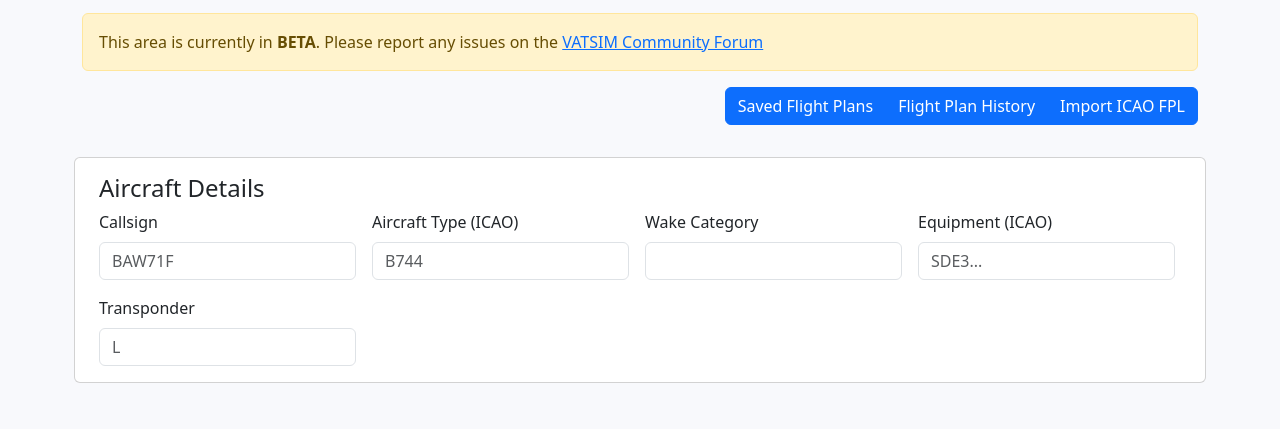
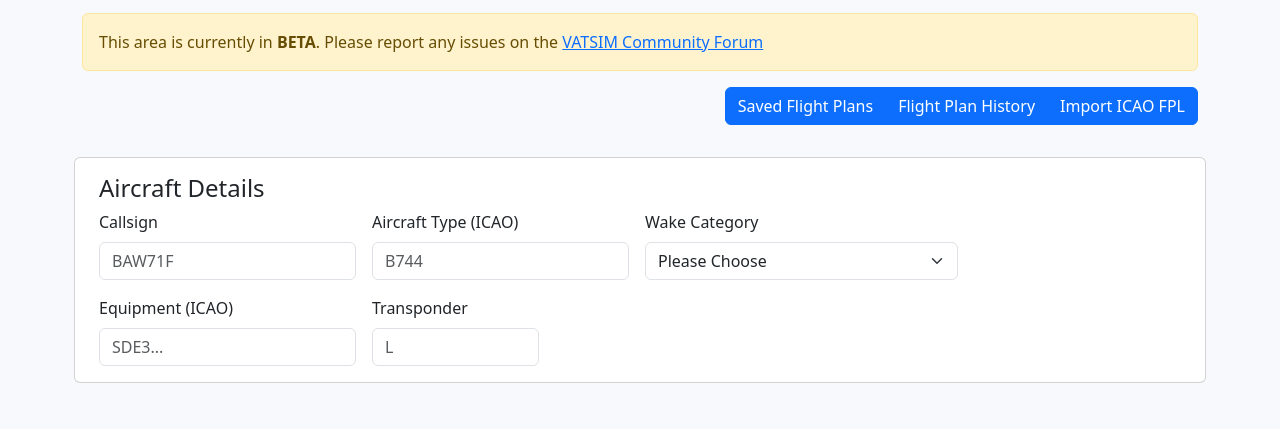
Before and after one commit to fergatron/stream-tabletop-android, a website: page src/vatsim-fp-redesign.html in a window 1280 px wide. Shown: the part 312-741 px from the top of the page. Drawn offline with nearby package versions, Linux system fonts and the light colour scheme.

Commit message:
added options for WAKE

```diff
--- a/src/vatsim-fp-redesign.html
+++ b/src/vatsim-fp-redesign.html
@@ -60,13 +60,19 @@
                         </div>
                         <div class="col-md-auto col-sm-12">
                             <label for="wakeCategory" class="form-label">Wake Category</label>
-                            <input id="wakeCategory" class="form-control" type="text">
+                            <select name="wakeCategory" id="wakeCategory" class="form-select">
+                                <option value="">Please Choose</option>
+                                <option value="L">L - Light (MTOW &lt;= 7,000 kg)</option>
+                                <option value="M">M - Medium (MTOW &lt;= 136,000 kg)</option>
+                                <option value="H">H - Heavy</option>
+                                <option value="J">J - Super (A388)</option>
+                            </select>
                         </div>
                         <div class="col-md-auto col-sm-12">
                             <label for="equipmentIcao" class="form-label">Equipment (ICAO)</label>
                             <input id="equipmentIcao" class="form-control" type="text" placeholder="SDE3...">
                         </div>
-                        <div class="col-md-auto col-sm-12">
+                        <div class="col-md-2 col-sm-12">
                             <label for="transponder" class="form-label">Transponder</label>
                             <input id="transponder" class="form-control" type="text" placeholder="L">
                         </div>
```
